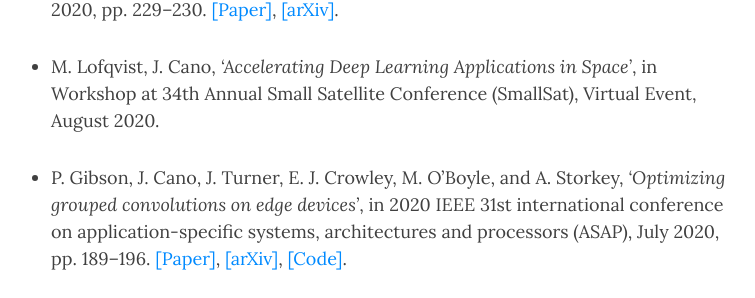
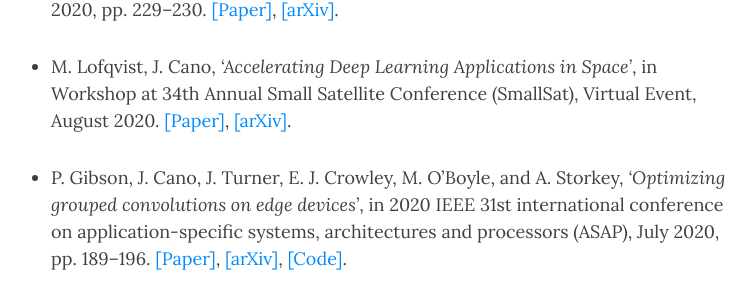
Before and after one commit to gicLAB/gicLAB.github.io, a Jekyll site: the page built from publications.md, in a window 1280 px wide and 900 px high, scrolled down 1314 px, cut to the strip 498-796 px from the top of the window. Shown: the whole strip, without its empty margins (264-1019 px from the left). Built offline with Jekyll 4.4.1, drawn with Linux system fonts in a browser that asks for light colours; nearby versions of some CDN libraries; comment, search, counter and statistics services are not loaded.

Commit message:
Update publications.md

```diff
--- a/publications.md
+++ b/publications.md
@@ -32,8 +32,8 @@
 
 - N. Bohm Agostini, S. Dong, E. Karimi, M. Torrents, J. Cano, J. L. Abellán, D. Kaeli, *‘Design Space Exploration of Accelerators and End-to-End DNN Evaluation with TFLITE-SOC’*, in 32nd IEEE International Symposium on Computer Architecture and High Performance Computing (SBAC-PAD), Porto, Portugal, September 2020.
 
-- P. Gibson and J. Cano, *‘Orpheus: A new deep learning framework for easy deployment and evaluation of edge inference’*, in 2020 IEEE international symposium on performance analysis of systems and software (ISPASS), August 2020, pp. 229–230. [[Paper]](https://ieeexplore.ieee.org/document/9238597), [[arXiv]](https://arxiv.org/abs/2007.13648).
+- P. Gibson and J. Cano, *‘Orpheus: A new deep learning framework for easy deployment and evaluation of edge inference’*, in 2020 IEEE international symposium on performance analysis of systems and software (ISPASS), August 2020, pp. 229–230. [[Paper]](https://ieeexplore.ieee.org/document/9238597), [[arXiv]](https://arxiv.org/abs/2107.03774).
 
-- M. Lofqvist, J. Cano, *‘Accelerating Deep Learning Applications in Space’*, in Workshop at 34th Annual Small Satellite Conference (SmallSat), Virtual Event, August 2020.
+- M. Lofqvist, J. Cano, *‘Accelerating Deep Learning Applications in Space’*, in Workshop at 34th Annual Small Satellite Conference (SmallSat), Virtual Event, August 2020. [[Paper]](https://digitalcommons.usu.edu/smallsat/2020/all2020/21/), [[arXiv]](https://arxiv.org/abs/2007.11089).
 
 - P. Gibson, J. Cano, J. Turner, E. J. Crowley, M. O’Boyle, and A. Storkey, *‘Optimizing grouped convolutions on edge devices’*, in 2020 IEEE 31st international conference on application-specific systems, architectures and processors (ASAP), July 2020, pp. 189–196. [[Paper]](https://ieeexplore.ieee.org/document/9153227/), [[arXiv]](https://arxiv.org/abs/2006.09791), [[Code]](https://github.com/apache/tvm/blob/main/python/tvm/topi/x86/group_conv2d.py#L109).
```
